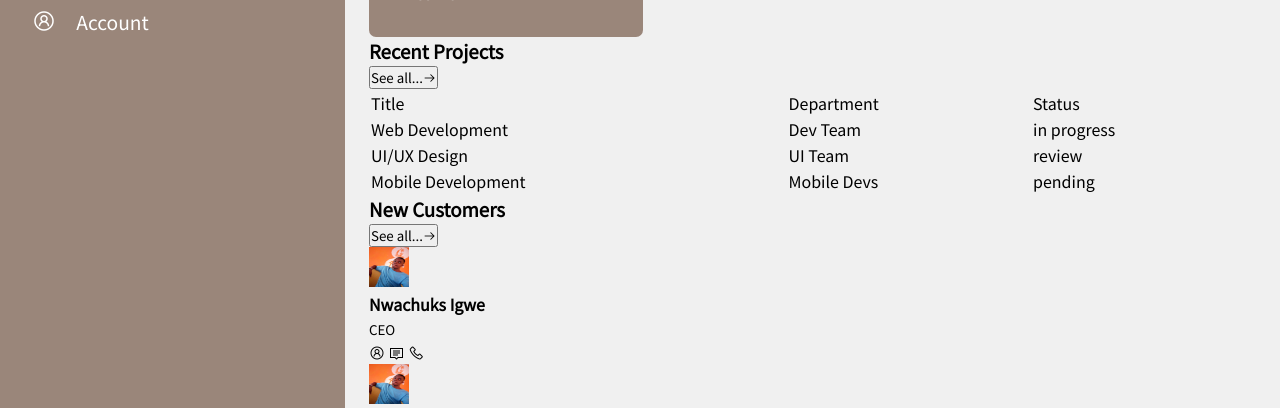
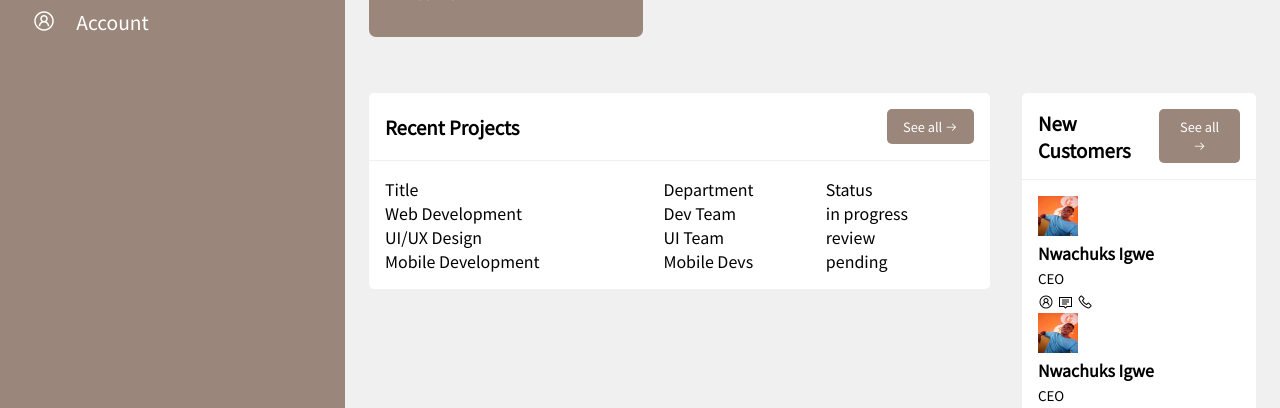
Before and after one commit to chimdie/admin_dashboard, a plain HTML site: page index.html in a window 1280 px wide. Shown: the part 358-766 px from the top of the page. Drawn offline with nearby package versions, Linux system fonts and the light colour scheme.

Commit message:
wait it...

```diff
--- a/index.html
+++ b/index.html
@@ -122,58 +122,12 @@
             </div>
           </div>
 
-          <div class="grid">
-            <!-- <div class="projects">
-              <div class="card">
-                <h5>Header</h5>
-                <p class="text">
-                  Lorem ipsum, dolor sit amet consectetur adipisicing elit.
-                  Suscipit nam quod reprehenderit in porro reiciendis ipsum
-                  expedita odit velit aperiam.
-                </p>
-                <button>Read more...</button>
-              </div>
-            </div>
+          <div class="project-grid">
             <div class="projects">
               <div class="card">
-                <h5>Header</h5>
-                <p class="text">
-                  Lorem ipsum, dolor sit amet consectetur adipisicing elit.
-                  Suscipit nam quod reprehenderit in porro reiciendis ipsum
-                  expedita odit velit aperiam.
-                </p>
-                <button>Read more...</button>
-              </div>
-            </div>
-            <div class="projects">
-              <div class="card">
-                <h5>Header</h5>
-                <p class="text">
-                  Lorem ipsum, dolor sit amet consectetur adipisicing elit.
-                  Suscipit nam quod reprehenderit in porro reiciendis ipsum
-                  expedita odit velit aperiam.
-                </p>
-                <button>Read more...</button>
-              </div>
-            </div>
-            <div class="projects">
-              <div class="card">
-                <h5>Header</h5>
-                <p class="text">
-                  Lorem ipsum, dolor sit amet consectetur adipisicing elit.
-                  Suscipit nam quod reprehenderit in porro reiciendis ipsum
-                  expedita odit velit aperiam.
-                </p>
-                <button>Read more...</button>
-              </div>
-            </div> -->
-
-
-
-            <div class="projects">
-              <div class="card">
+                <div class="card-header">
                   <h3>Recent Projects</h3>
-                <button>See all...<span class="las la-arrow-right"></span></button>
+                  <button>See all <span class="las la-arrow-right"></span></button>
                 </div>
                 <div class="card-body">
                   <table width="100%">
@@ -205,12 +159,11 @@
                 </div>
               </div>
             </div>
-
             <div class="customers">
               <div class="card">
                 <div class="card-header">
                   <h3>New Customers</h3>
-                <button>See all...<span class="las la-arrow-right"></span></button>
+                  <button>See all <span class="las la-arrow-right"></span></button>
                 </div>
                 <div class="card-body">
                   <div class="customer">
@@ -272,12 +225,56 @@
                 </div>
               </div>
             </div>
-
           </div>
-
         </main>
       </div>
     </div>
     <script src="./script.js"></script>
   </body>
 </html>
+
+
+<!-- <div class="projects">
+              <div class="card">
+                <h5>Header</h5>
+                <p class="text">
+                  Lorem ipsum, dolor sit amet consectetur adipisicing elit.
+                  Suscipit nam quod reprehenderit in porro reiciendis ipsum
+                  expedita odit velit aperiam.
+                </p>
+                <button>Read more...</button>
+              </div>
+            </div>
+            <div class="projects">
+              <div class="card">
+                <h5>Header</h5>
+                <p class="text">
+                  Lorem ipsum, dolor sit amet consectetur adipisicing elit.
+                  Suscipit nam quod reprehenderit in porro reiciendis ipsum
+                  expedita odit velit aperiam.
+                </p>
+                <button>Read more...</button>
+              </div>
+            </div>
+            <div class="projects">
+              <div class="card">
+                <h5>Header</h5>
+                <p class="text">
+                  Lorem ipsum, dolor sit amet consectetur adipisicing elit.
+                  Suscipit nam quod reprehenderit in porro reiciendis ipsum
+                  expedita odit velit aperiam.
+                </p>
+                <button>Read more...</button>
+              </div>
+            </div>
+            <div class="projects">
+              <div class="card">
+                <h5>Header</h5>
+                <p class="text">
+                  Lorem ipsum, dolor sit amet consectetur adipisicing elit.
+                  Suscipit nam quod reprehenderit in porro reiciendis ipsum
+                  expedita odit velit aperiam.
+                </p>
+                <button>Read more...</button>
+              </div>
+            </div> -->
--- a/style.css
+++ b/style.css
@@ -211,3 +211,39 @@ main{
     font-style: italic;
     color: var(--grey);
 } */
+
+.project-grid{
+    margin-top: 3.5rem;
+    display: grid;
+    grid-template-columns: 70% auto;
+    grid-gap: 2rem;
+}
+
+.card{
+    background: #fff;
+    border-radius: 5px;
+}
+
+.card-body, .card-header{
+    padding: 1rem;
+}
+
+.card-header{
+    display: flex;
+    justify-content: space-between;
+    align-items: center;
+    border-bottom: 1px solid #f0f0f0;
+}
+
+.card-header button{
+    background: var(--main);
+    color: #fff;
+    padding: .5rem 1rem;
+    border-radius: 5px;
+    font-size: .8rem;
+    border: none;
+}
+
+table{
+    border-collapse: collapse;
+}
```
Lines whose indentation alone changed are shown as unchanged.
